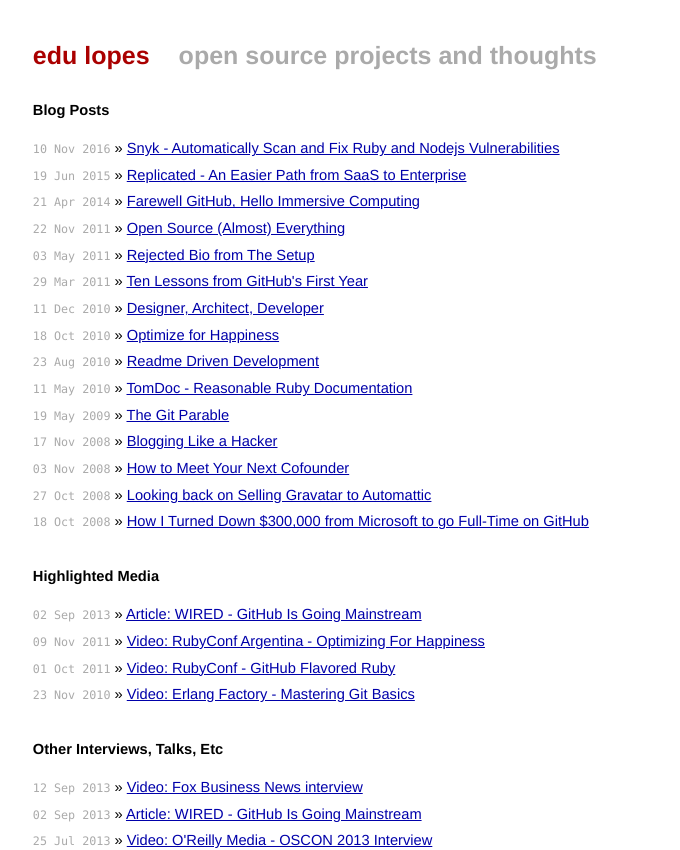
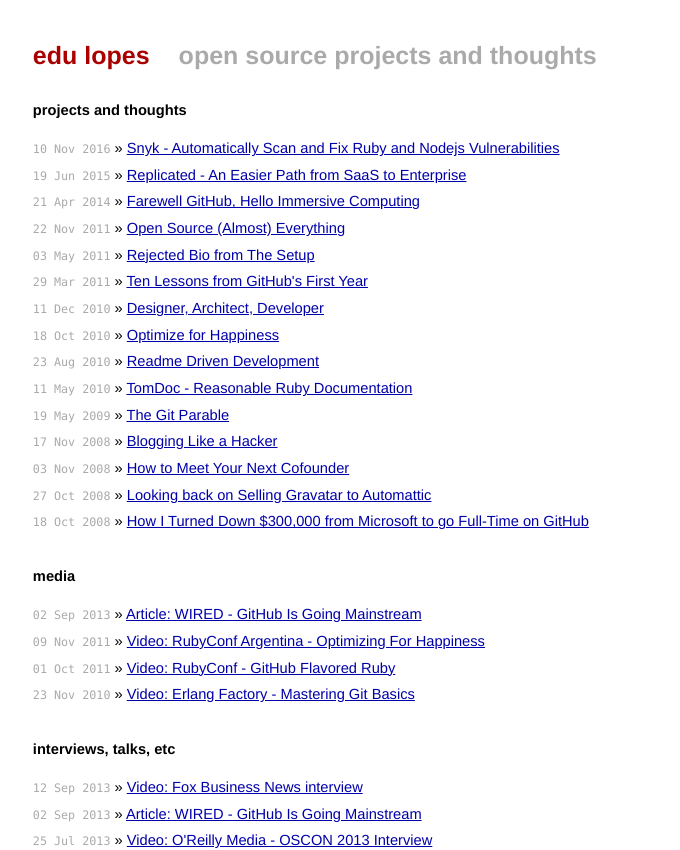
Before and after one commit to mojombo/mojombo.github.io, a Jekyll site: the page built from index.html, in a window 1280 px wide. Shown: the top 850 px of the page, without its empty margins (299-979 px from the left). Built offline with Jekyll 4.4.1, drawn with Linux system fonts in a browser that asks for light colours.

Commit message:
Update index.html

```diff
--- a/index.html
+++ b/index.html
@@ -4,14 +4,14 @@
 ---
 
 <div id="home">
-  <h1>Blog Posts</h1>
+  <h1>projects and thoughts</h1>
   <ul class="posts">
     {% for post in site.posts %}
       <li><span>{{ post.date | date_to_string }}</span> &raquo; <a href="{{ post.url }}">{{ post.title }}</a></li>
     {% endfor %}
   </ul>
 
-  <h1>Highlighted Media</h1>
+  <h1>media</h1>
   <ul class="posts">
     <li><span>02 Sep 2013</span> &raquo; <a href="http://www.wired.com/wiredenterprise/2013/09/github-for-anything/all/">Article: WIRED - GitHub Is Going Mainstream</a></li>
     <li><span>09 Nov 2011</span> &raquo; <a href="http://vimeo.com/39016099">Video: RubyConf Argentina - Optimizing For Happiness</a></li>
@@ -19,7 +19,7 @@
     <li><span>23 Nov 2010</span> &raquo; <a href="http://vimeo.com/17118008">Video: Erlang Factory - Mastering Git Basics</a></li>
   </ul>
 
-  <h1>Other Interviews, Talks, Etc</h1>
+  <h1>interviews, talks, etc</h1>
   <ul class="posts">
     <li><span>12 Sep 2013</span> &raquo; <a href="http://www.youtube.com/watch?v=k2vJNNAQZlg">Video: Fox Business News interview</a></li>
     <li><span>02 Sep 2013</span> &raquo; <a href="http://www.wired.com/wiredenterprise/2013/09/github-for-anything/all/">Article: WIRED - GitHub Is Going Mainstream</a></li>
```
